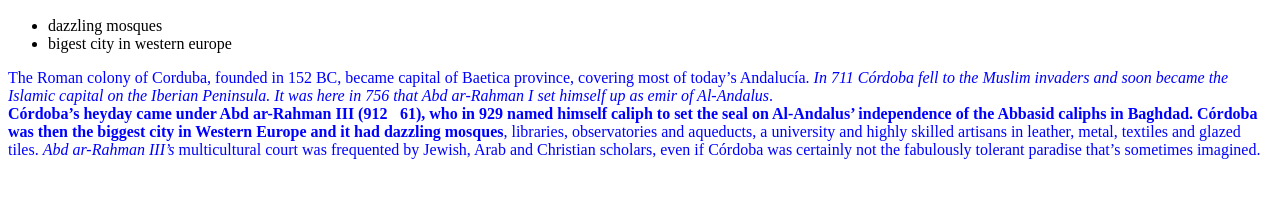
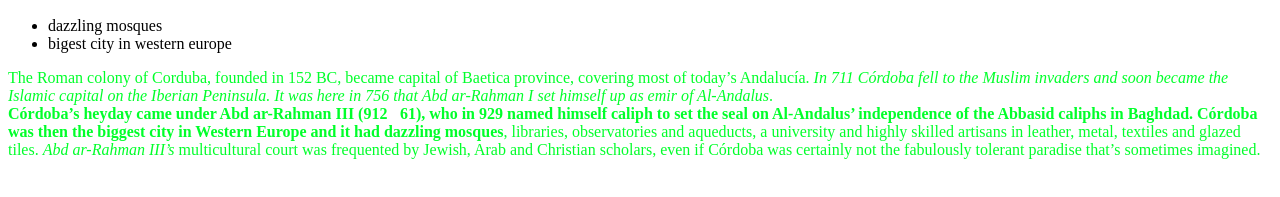
Before and after one commit to rakibul4477/webside, a plain HTML site: page index.html in a window 1280 px wide. Shown: the part 309-506 px from the top of the page. Drawn offline with Linux system fonts and the light colour scheme.

Commit message:
add new images and changed color

```diff
--- a/index.html
+++ b/index.html
@@ -10,7 +10,7 @@
 		            background-color:green;
 				            }
 	        #all-pera{
-			            color:blue;
+			            color:rgb(0, 255, 42);
 					            }
 		    </style>
 		        <img src="https://www.kasandbox.org/programming-images/food/tomatoes.png" width="250">
```
Also changed, not shown: images/Af0sF2OS5S5gatqrKzVP_Silhoutte.jpg (added), rajon.html (added).
